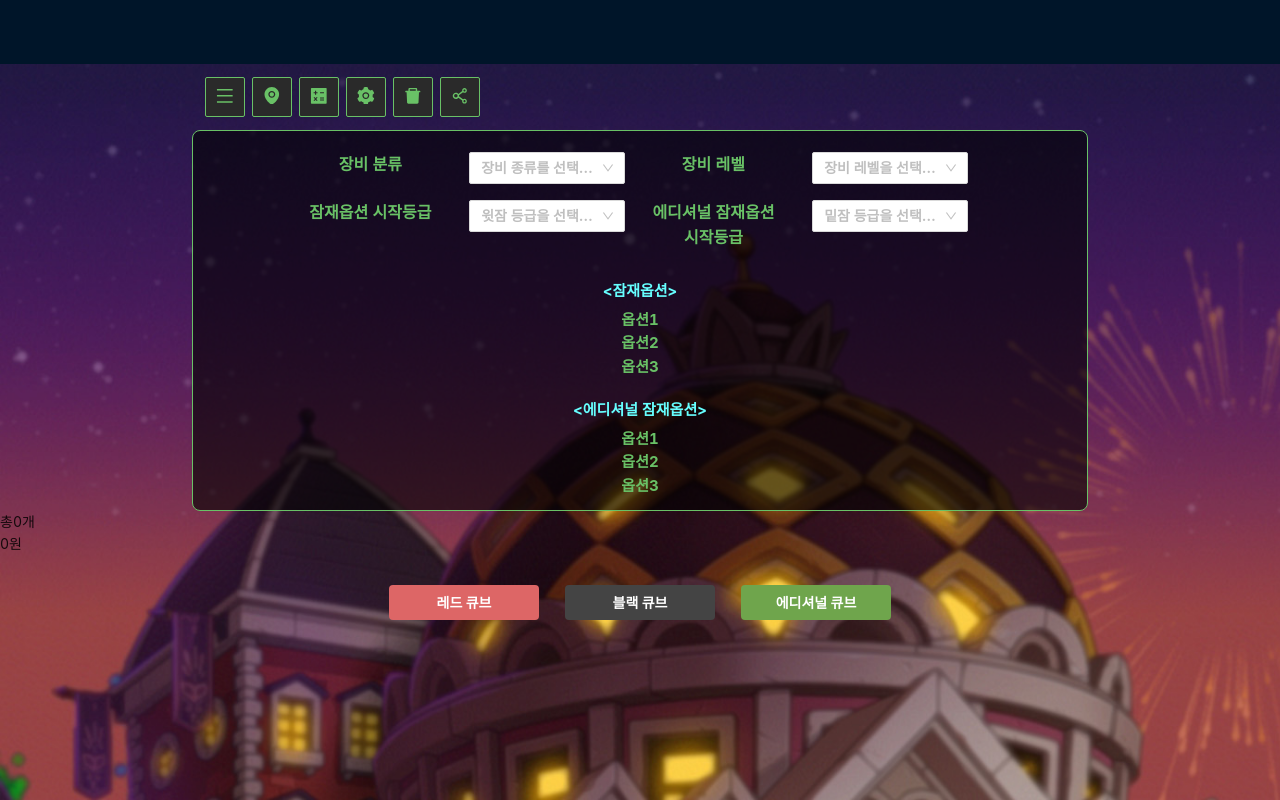
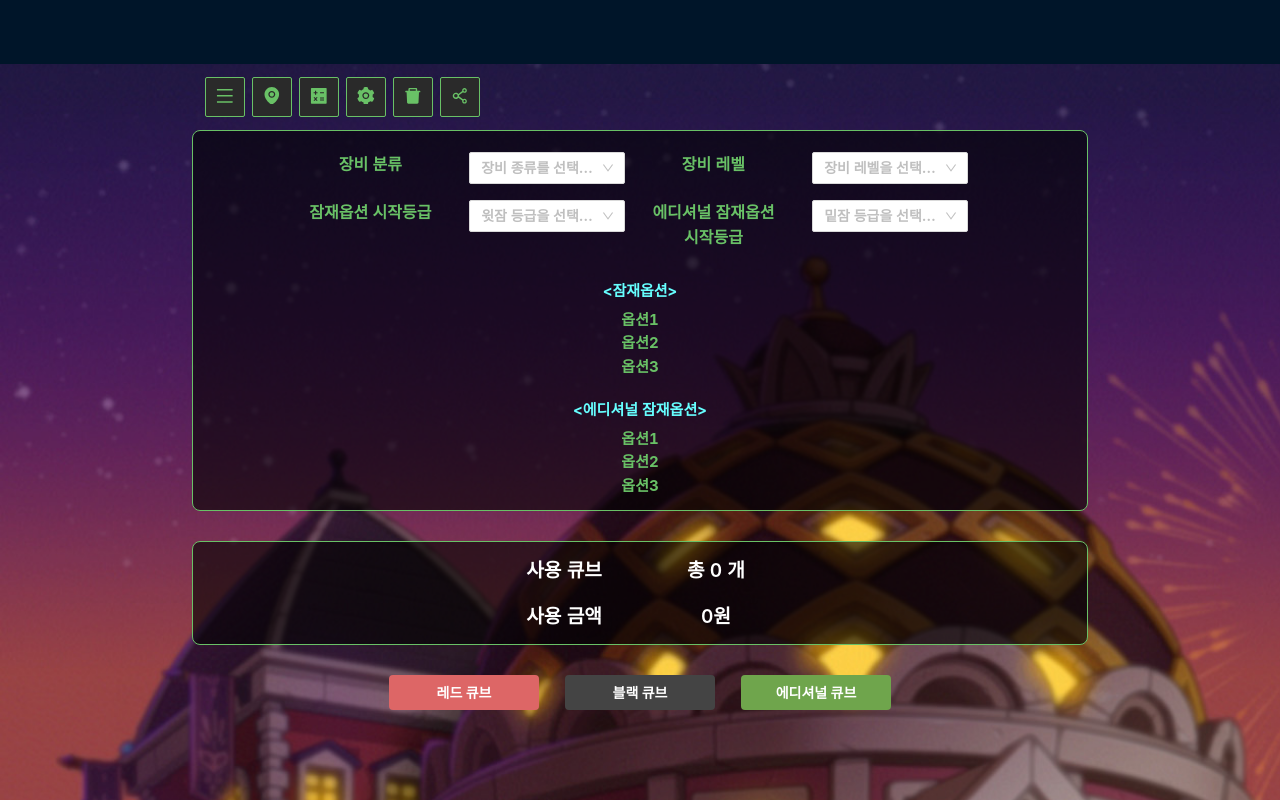
Before and after one commit to jungpyolee/maple_cube_simulator_clone, a React (Create React App) app: page / in a window 1280 px wide. Shown: the top 800 px of the page. Built offline with nearby package versions, Linux system fonts and the light colour scheme.

Commit message:
큐브개수, 금액css 수정

```diff
--- a/package.json
+++ b/package.json
@@ -8,6 +8,7 @@
     "@testing-library/react": "^11.1.0",
     "@testing-library/user-event": "^12.1.10",
     "antd": "^4.16.2",
+    "random-weighted-choice": "^0.1.4",
     "react": "^17.0.2",
     "react-dom": "^17.0.2",
     "react-scripts": "4.0.3",
--- a/src/App.css
+++ b/src/App.css
@@ -4,5 +4,5 @@
   background-image: url(./images/rehelen.jpg);
   background-repeat: no-repeat;
   background-size: cover;
-  height: 1000px;
+  height: 1100px;
 }
--- a/src/components/Main/Cube/CubeCost.js
+++ b/src/components/Main/Cube/CubeCost.js
@@ -1,11 +1,25 @@
 import React from "react";
-
+import "../../../stylesheet/CubeCost.css";
+import { Col, Row } from "antd";
 function CubeCost(props) {
   return (
-    <div>
-      총{props.count}개
-      <br />
-      {props.price}원
+    <div className="cubeCost_body">
+      <div className="cubeCost">
+        <Row gutter={[16, 16]}>
+          <Col lg={12} xs={24}>
+            사용 큐브
+          </Col>
+          <Col lg={12} xs={24}>
+            총&nbsp;{props.count}&nbsp;개
+          </Col>
+          <Col lg={12} xs={24}>
+            사용 금액
+          </Col>
+          <Col lg={12} xs={24}>
+            {props.price.toLocaleString()}원
+          </Col>
+        </Row>
+      </div>
     </div>
   );
 }
--- /dev/null
+++ b/src/stylesheet/CubeCost.css
@@ -0,0 +1,19 @@
+.cubeCost_body {
+  border: 1px solid #69c166;
+  border-radius: 8px;
+  margin: 0 auto;
+  background-color: rgba(0, 0, 0, 0.6);
+  padding: 1%;
+  width: 70%;
+  text-align: center;
+  margin-top: 30px;
+}
+
+.cubeCost {
+  display: flex;
+  justify-content: center;
+  color: white;
+  margin: 0 auto;
+  font-weight: 600;
+  font-size: 1.2rem;
+}
```
Also changed, not shown: 1 other file (tests, documents, lock files or other folders).
